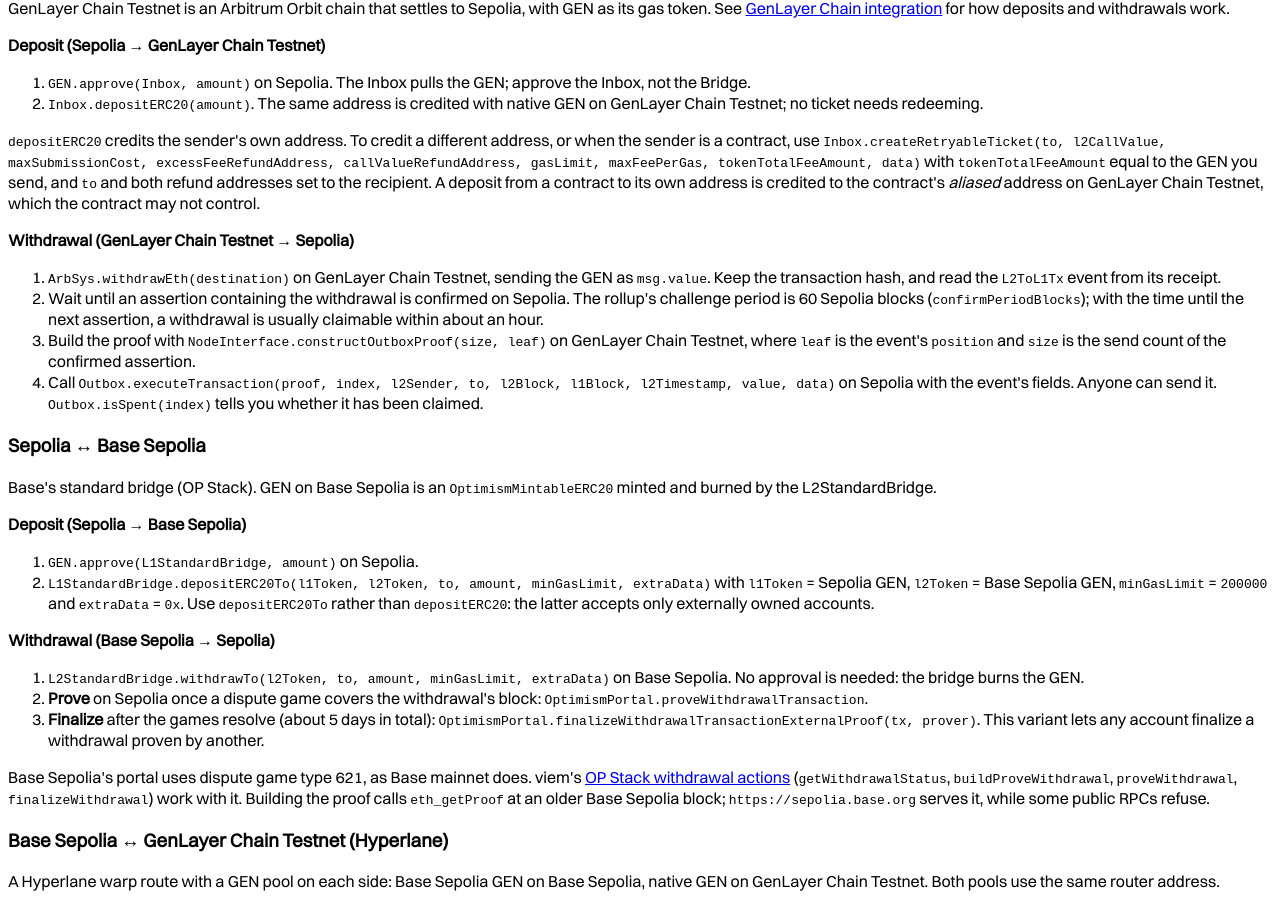
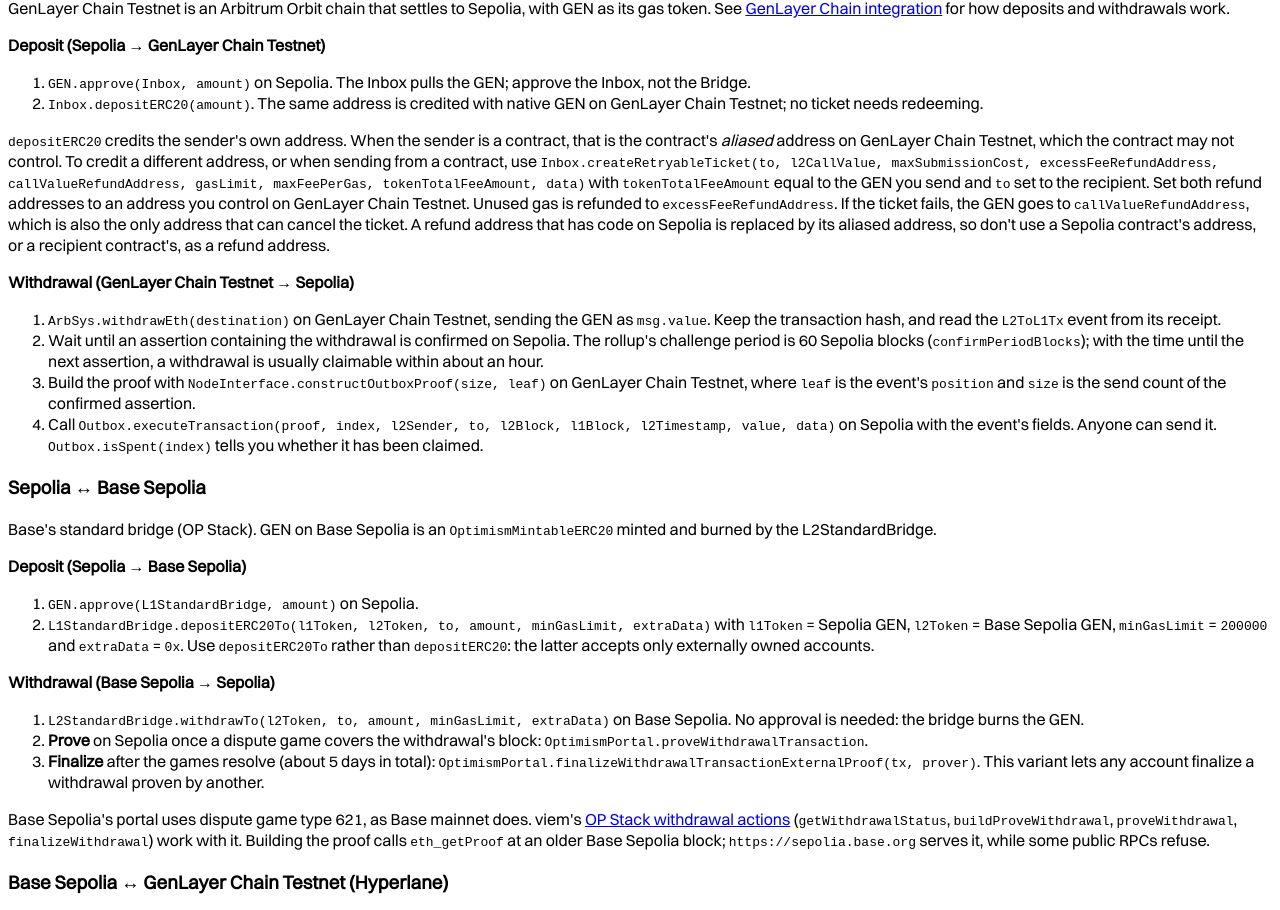
Before and after one commit to genlayerlabs/genlayer-docs, a Next.js app: page /developers/testnet-bridge in a window 1280 px wide. Shown: the part 2353-3263 px from the top of the page. Built offline with nearby package versions, Linux system fonts and the light colour scheme.

Commit message:
docs(developers): keep retryable ticket refunds under the user's control
Refund addresses with code on Sepolia are aliased by the Inbox, so a
contract recipient's own address is the wrong refund address. Also
separate depositERC20's sender aliasing from createRetryableTicket.

```diff
--- a/pages/developers/testnet-bridge.mdx
+++ b/pages/developers/testnet-bridge.mdx
@@ -137,7 +137,7 @@ GenLayer Chain Testnet is an Arbitrum Orbit chain that settles to Sepolia, with
 1. `GEN.approve(Inbox, amount)` on Sepolia. The Inbox pulls the GEN; approve the Inbox, not the Bridge.
 2. `Inbox.depositERC20(amount)`. The same address is credited with native GEN on GenLayer Chain Testnet; no ticket needs redeeming.
 
-`depositERC20` credits the sender's own address. To credit a different address, or when the sender is a contract, use `Inbox.createRetryableTicket(to, l2CallValue, maxSubmissionCost, excessFeeRefundAddress, callValueRefundAddress, gasLimit, maxFeePerGas, tokenTotalFeeAmount, data)` with `tokenTotalFeeAmount` equal to the GEN you send, and `to` and both refund addresses set to the recipient. A deposit from a contract to its own address is credited to the contract's *aliased* address on GenLayer Chain Testnet, which the contract may not control.
+`depositERC20` credits the sender's own address. When the sender is a contract, that is the contract's *aliased* address on GenLayer Chain Testnet, which the contract may not control. To credit a different address, or when sending from a contract, use `Inbox.createRetryableTicket(to, l2CallValue, maxSubmissionCost, excessFeeRefundAddress, callValueRefundAddress, gasLimit, maxFeePerGas, tokenTotalFeeAmount, data)` with `tokenTotalFeeAmount` equal to the GEN you send and `to` set to the recipient. Set both refund addresses to an address you control on GenLayer Chain Testnet. Unused gas is refunded to `excessFeeRefundAddress`. If the ticket fails, the GEN goes to `callValueRefundAddress`, which is also the only address that can cancel the ticket. A refund address that has code on Sepolia is replaced by its aliased address, so don't use a Sepolia contract's address, or a recipient contract's, as a refund address.
 
 **Withdrawal (GenLayer Chain Testnet → Sepolia)**
 
```
